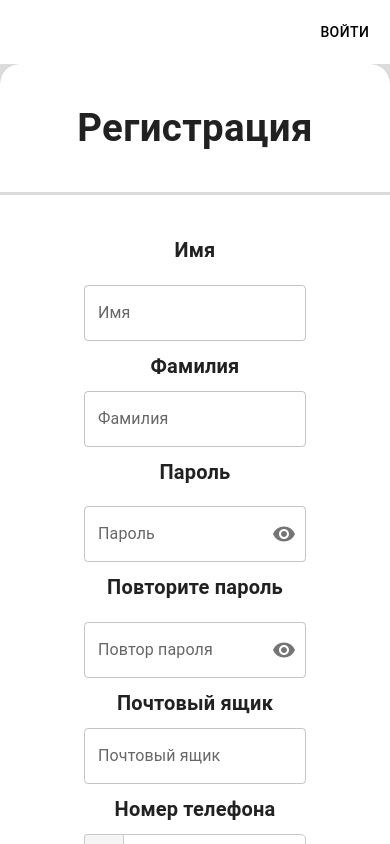
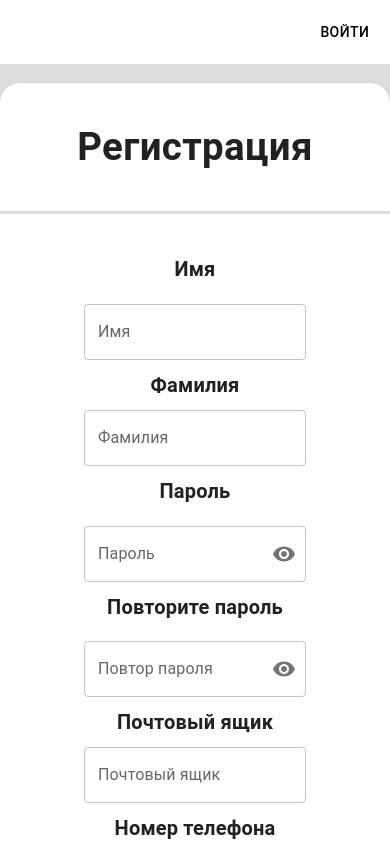
Before and after one commit to quaesum/miomi-front, a React (Create React App) app: page /registration in a window 390 px wide. Shown: the top 844 px of the page. Built offline with nearby package versions, Linux system fonts and the light colour scheme; no server answers.

Commit message:
registration fix

```diff
--- a/src/pages/Registration/Registration.jsx
+++ b/src/pages/Registration/Registration.jsx
@@ -82,7 +82,7 @@ export const Registration = ({ login }) => {
   };
 
   return (
-    <div className="grid place-content-center h-screen w-full flex-1">
+    <div className="grid place-content-center h-screen w-full flex-1 py-12 md:py-0">
       <Card
         sx={{
           width: { sm: "100%", lg: "900px", xs: "100%", borderRadius: "20px" },
```
